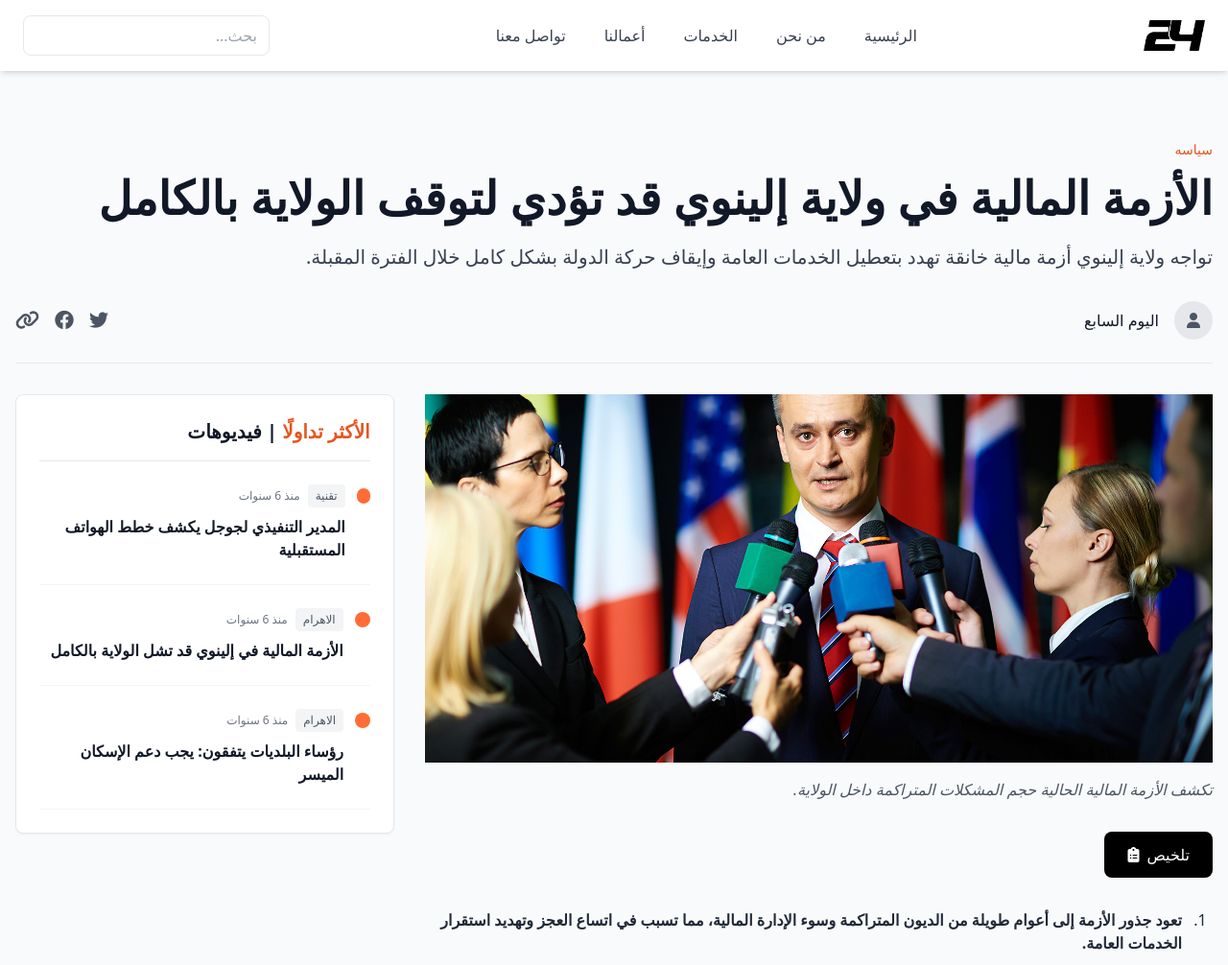
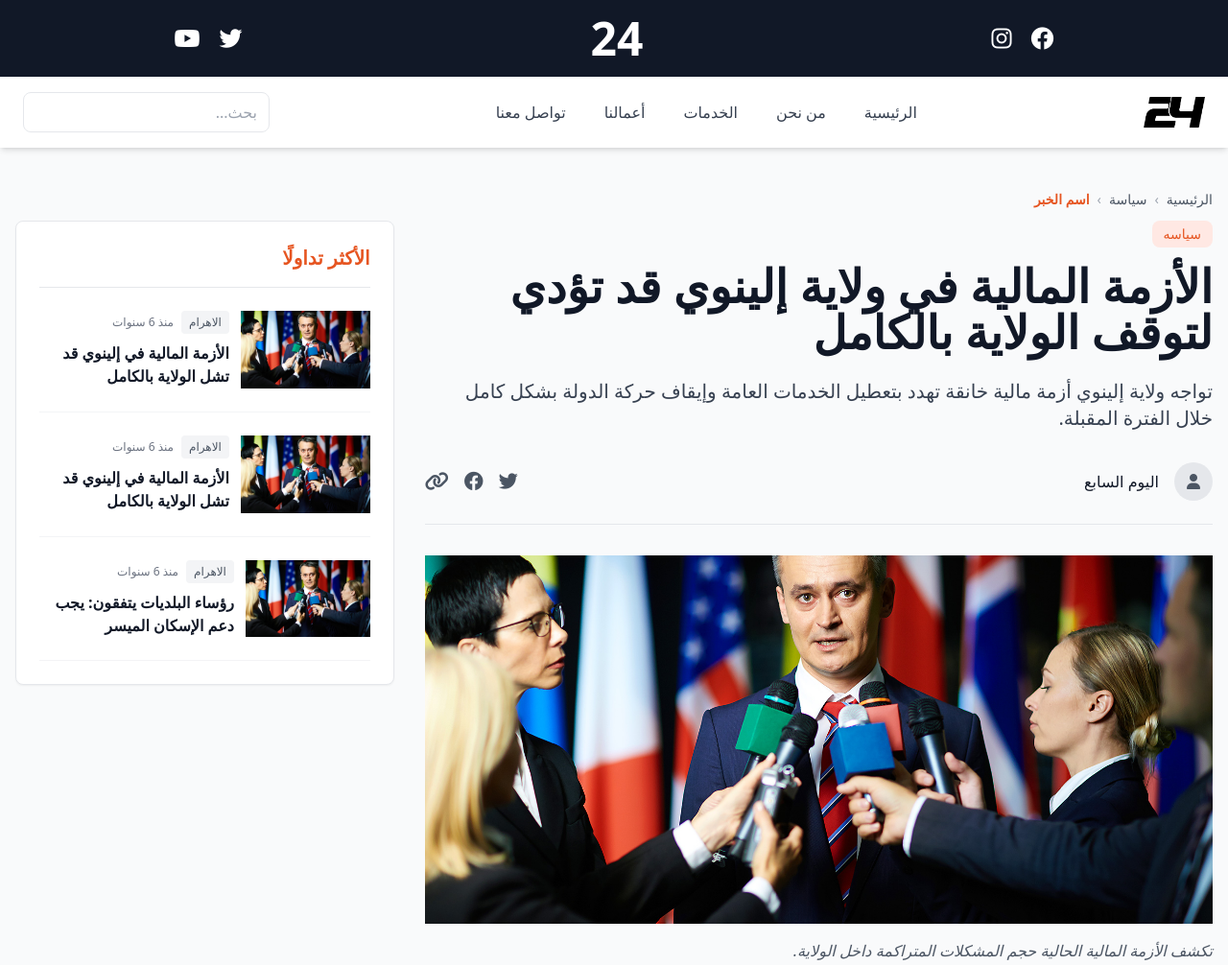
Before and after one commit to YoussefShafiq/the24-v2, a plain HTML site: page singleNew.html in a window 1280 px wide. Shown: the top 1006 px of the page at 96% size. Drawn offline with nearby package versions, Linux system fonts and the light colour scheme.

Commit message:
singlenew breedcrumb, most popular card update, anchors update

```diff
--- a/singleNew.html
+++ b/singleNew.html
@@ -17,7 +17,26 @@
 
 <body class="bg-gray-50 min-h-screen font-sans">
 
-    <nav id="navbar" dir="rtl" class="bg-white/90 backdrop-blur-md shadow-md mb-10 sticky top-0 z-50">
+    <nav id="navbar" dir="rtl" class="bg-white/90 backdrop-blur-md shadow-md sticky top-0 z-50">
+        <div class="h-20 bg-gray-900 flex justify-around items-center">
+            <div class="flex items-center gap-5">
+                <a href="www.facebook.com" class="text-white text-2xl block">
+                    <i class="fa-brands fa-facebook"></i>
+                </a>
+                <a href="www.facebook.com" class="text-white text-2xl block">
+                    <i class="fa-brands fa-instagram"></i>
+                </a>
+            </div>
+            <div class="text-white text-5xl font-extrabold">24</div>
+            <div class="flex items-center gap-5">
+                <a href="www.facebook.com" class="text-white text-2xl block">
+                    <i class="fa-brands fa-twitter"></i>
+                </a>
+                <a href="www.facebook.com" class="text-white text-2xl block">
+                    <i class="fa-brands fa-youtube"></i>
+                </a>
+            </div>
+        </div>
         <!-- Main Navbar -->
         <div class="flex justify-between items-center px-6 py-4 max-w-7xl mx-auto">
 
@@ -104,50 +123,71 @@
     <!-- MAIN CONTENT -->
     <main class="container mx-auto px-4 py-8">
 
+        <!-- breedcrumb -->
+        <nav class="flex items-center text-gray-600 text-sm gap-2 py-3" dir="rtl">
+
+            <a href="/" class="hover:text-primary-600 transition">الرئيسية</a>
+
+            <span class="text-gray-400">›</span>
+
+            <a href="/category/politics" class="hover:text-primary-600 transition">سياسة</a>
+
+            <span class="text-gray-400">›</span>
+
+            <span class="text-primary-600 font-semibold">اسم الخبر</span>
+
+        </nav>
+
+        <!-- ARTICLE BODY + SIDEBAR -->
+        <div class="grid grid-cols-1 lg:grid-cols-3 gap-8">
+
+            <!-- MAIN ARTICLE -->
+            <div class="lg:col-span-2">
                 <!-- Article Header -->
                 <div class="mb-8">
 
                     <div class="flex items-center space-x-reverse space-x-2 text-sm text-gray-600 mb-4">
-                <span class="font-medium text-primary-600">سياسه</span>
+                        <span class="font-medium text-primary-600 bg-primary-100 px-3 py-1 rounded-lg">سياسه</span>
                     </div>
 
-            <h1 class="text-4xl md:text-5xl font-bold text-gray-900 mb-6 leading-tight">
+                    <h1 class="text-4xl md:text-5xl font-bold text-gray-900 mb-6">
                         الأزمة المالية في ولاية إلينوي قد تؤدي لتوقف الولاية بالكامل
                     </h1>
 
                     <p class="text-xl text-gray-700 mb-8">
-                تواجه ولاية إلينوي أزمة مالية خانقة تهدد بتعطيل الخدمات العامة وإيقاف حركة الدولة بشكل كامل خلال الفترة
+                        تواجه ولاية إلينوي أزمة مالية خانقة تهدد بتعطيل الخدمات العامة وإيقاف حركة الدولة بشكل كامل خلال
+                        الفترة
                         المقبلة.
                     </p>
 
-            <div class="flex items-center justify-between border-b border-gray-200 pb-6">
+                    <div class="flex items-center justify-between border-b border-gray-200 pb-6 ">
 
                         <div class="flex items-center space-x-reverse space-x-4">
                             <div class="w-10 h-10 bg-gray-200 rounded-full flex items-center justify-center">
                                 <i class="fas fa-user text-gray-600"></i>
                             </div>
                             <div>
-                        <p class="text-gray-900 font-medium"> اليوم السابع</p>
+                                <a
+                                    class="text-gray-900 font-medium hover:text-primary-600 cursor-pointer transition-colors duration-300">
+                                    اليوم السابع</a>
                             </div>
                         </div>
 
                         <div class="flex space-x-reverse space-x-4">
-                    <button class="text-gray-600 hover:text-primary-600"><i class="fab fa-twitter text-xl"></i></button>
-                    <button class="text-gray-600 hover:text-primary-600"><i
-                            class="fab fa-facebook text-xl"></i></button>
-                    <button class="text-gray-600 hover:text-primary-600"><i class="fas fa-link text-xl"></i></button>
+                            <a
+                                class="text-gray-600 hover:text-primary-600 transition-colors duration-300 cursor-pointer"><i
+                                    class="fab fa-twitter text-xl"></i></a>
+                            <a
+                                class="text-gray-600 hover:text-primary-600 transition-colors duration-300 cursor-pointer"><i
+                                    class="fab fa-facebook text-xl"></i></a>
+                            <a
+                                class="text-gray-600 hover:text-primary-600 transition-colors duration-300 cursor-pointer"><i
+                                    class="fas fa-link text-xl"></i></a>
                         </div>
 
                     </div>
 
                 </div>
-
-        <!-- ARTICLE BODY + SIDEBAR -->
-        <div class="grid grid-cols-1 lg:grid-cols-3 gap-8">
-
-            <!-- MAIN ARTICLE -->
-            <div class="lg:col-span-2">
-
                 <!-- Featured Image -->
                 <div class="mb-8">
                     <div class="bg-gray-300 h-96 rounded-lg flex items-center justify-center mb-4">
@@ -164,10 +204,12 @@
                         <span>تلخيص</span>
                         <i class="fa-solid fa-clipboard-list"></i>
                     </button>
+                    <span class="opacity-75 text-sm">بواسطه الذكاء الاصطناعي</span>
 
                     <div id="summary-content"
                         class="mt-4 bg-black text-white rounded-lg p-6 hidden transition-all duration-300">
-                        <h3 class="text-xl font-bold mb-4 border-b border-gray-700 pb-2">ملخص المقال</h3>
+                        <h3 class="text-lg font-bold mb-4 border-b border-gray-700 pb-2">الملخص
+                        </h3>
                         <ul class="space-y-3 list-disc pr-4">
                             <li>تواجه ولاية إلينوي أزمة مالية خطيرة تهدد بتوقف الخدمات العامة الأساسية</li>
                             <li>الأزمة نتجت عن سنوات من الديون المتراكمة وسوء الإدارة المالية</li>
@@ -236,9 +278,9 @@
                 </div>
                 <!-- FAQs Accordion Section -->
                 <div class="mt-16 bg-gray-50 rounded-xl p-6 border border-gray-200">
-                    <h2 class="text-2xl font-bold text-gray-900 mb-6">أسئلة متكررة </h2>
-
-                    <div class="space-y-4">
+                    <h2 class="text-2xl font-bold text-gray-900">أسئلة متكررة </h2>
+                    <span class="opacity-75 text-sm">بواسطه الذكاء الاصطناعي</span>
+                    <div class="mt-5 space-y-4">
                         <!-- FAQ Item 1 -->
                         <div class="faq-item bg-white rounded-lg border border-gray-200 overflow-hidden">
                             <button
@@ -300,33 +342,50 @@
                         </div>
                     </div>
                 </div>
+                <!-- tags -->
+                <div class="flex flex-wrap gap-3 py-5">
+                    <div class="px-3 py-1 bg-gray-200 rounded-lg">سياسة</div>
+                    <div class="px-3 py-1 bg-gray-200 rounded-lg">اقتصاد</div>
+                    <div class="px-3 py-1 bg-gray-200 rounded-lg">رياضة</div>
+                    <div class="px-3 py-1 bg-gray-200 rounded-lg">فن</div>
+                    <div class="px-3 py-1 bg-gray-200 rounded-lg">تكنولوجيا</div>
+                    <div class="px-3 py-1 bg-gray-200 rounded-lg">تعليم</div>
+                    <div class="px-3 py-1 bg-gray-200 rounded-lg">حوادث</div>
+                    <div class="px-3 py-1 bg-gray-200 rounded-lg">صحة</div>
+                    <div class="px-3 py-1 bg-gray-200 rounded-lg">عالم</div>
+                    <div class="px-3 py-1 bg-gray-200 rounded-lg">محافظات</div>
+                    <div class="px-3 py-1 bg-gray-200 rounded-lg">ثقافة</div>
+                    <div class="px-3 py-1 bg-gray-200 rounded-lg">برلمان</div>
+                </div>
+
             </div>
 
             <!-- SIDEBAR -->
             <div class="lg:col-span-1">
 
                 <!-- Trending -->
-                <div class="bg-white rounded-lg shadow-sm border border-gray-200 p-6 mb-8 lg:sticky top-20">
+                <div class="bg-white rounded-lg shadow-sm border border-gray-200 p-6 mb-8 lg:sticky top-40">
                     <h3 class="text-xl font-bold text-gray-900 mb-6 pb-4 border-b border-gray-200">
-                        <span class="text-primary-600">الأكثر تداولًا</span> | فيديوهات
+                        <span class="text-primary-600">الأكثر تداولًا</span>
                     </h3>
 
                     <div class="space-y-6">
 
                         <!-- Item 1 -->
                         <div class="pb-6 border-b border-gray-100">
-                            <div class="flex items-start space-x-reverse space-x-3">
-                                <div class="w-4 h-4 mt-1 bg-primary-500 rounded-full"></div>
-
+                            <div class="flex space-x-reverse space-x-3">
+                                <div class="w-52">
+                                    <img src="./assets/images/politics.jpg" class="h-full w-full object-cover" alt="">
+                                </div>
                                 <div>
                                     <div class="flex items-center space-x-reverse space-x-2 mb-2">
                                         <span
-                                            class="text-xs font-medium text-gray-600 bg-gray-100 px-2 py-1 rounded">تقنية</span>
+                                            class="text-xs font-medium text-gray-600 bg-gray-100 px-2 py-1 rounded">الاهرام</span>
                                         <span class="text-xs text-gray-500">منذ 6 سنوات</span>
                                     </div>
 
                                     <h4 class="font-bold text-gray-900 hover:text-primary-600 cursor-pointer">
-                                        المدير التنفيذي لجوجل يكشف خطط الهواتف المستقبلية
+                                        الأزمة المالية في إلينوي قد تشل الولاية بالكامل
                                     </h4>
                                 </div>
                             </div>
@@ -334,9 +393,10 @@
 
                         <!-- Item 2 -->
                         <div class="pb-6 border-b border-gray-100">
-                            <div class="flex items-start space-x-reverse space-x-3">
-                                <div class="w-4 h-4 mt-1 bg-primary-500 rounded-full"></div>
-
+                            <div class="flex space-x-reverse space-x-3">
+                                <div class="w-52">
+                                    <img src="./assets/images/politics.jpg" class="h-full w-full object-cover" alt="">
+                                </div>
                                 <div>
                                     <div class="flex items-center space-x-reverse space-x-2 mb-2">
                                         <span
@@ -353,9 +413,10 @@
 
                         <!-- Item 3 -->
                         <div class="pb-6 border-b border-gray-100">
-                            <div class="flex items-start space-x-reverse space-x-3">
-                                <div class="w-4 h-4 mt-1 bg-primary-500 rounded-full"></div>
-
+                            <div class="flex space-x-reverse space-x-3">
+                                <div class="w-52">
+                                    <img src="./assets/images/politics.jpg" class="h-full w-full object-cover" alt="">
+                                </div>
                                 <div>
                                     <div class="flex items-center space-x-reverse space-x-2 mb-2">
                                         <span
```
Lines whose indentation alone changed are shown as unchanged.
